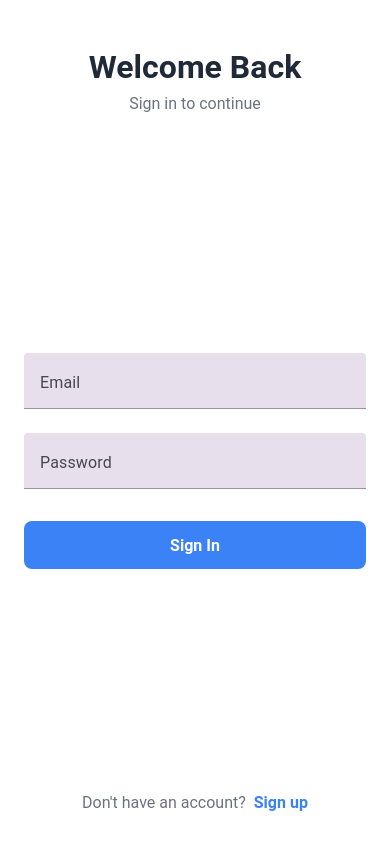
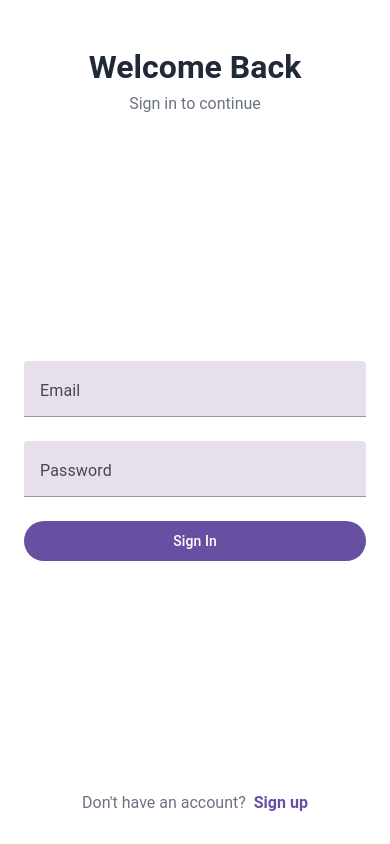
Before and after one commit to roy989898/funny_tarot_app, a React Native app: screen /Login in a window 390 px wide. Built offline with nearby package versions, Linux system fonts and the light colour scheme; what @react-native-vector-icons/material-design-icons would draw is missing.

Commit message:
chnage link color

```diff
--- a/app/screens/LoginPage/LoginScreen.tsx
+++ b/app/screens/LoginPage/LoginScreen.tsx
@@ -1,5 +1,5 @@
 import {View, StyleSheet, TouchableOpacity} from "react-native";
-import {Text, TextInput,} from 'react-native-paper'
+import {Text, TextInput, Button, useTheme} from 'react-native-paper'
 
 import {SafeAreaView} from "react-native-safe-area-context";
 import type {NativeStackScreenProps} from "@react-navigation/native-stack";
@@ -9,6 +9,7 @@ import React, {useState} from "react";
 type Props = NativeStackScreenProps<RootStackParamList, 'Login'>;
 
 export function LoginScreen({navigation}: Props): React.JSX.Element {
+    const theme = useTheme();
     const [email, setEmail] = useState('');
     const [password, setPassword] = useState('');
 
@@ -16,6 +17,7 @@ export function LoginScreen({navigation}: Props): React.JSX.Element {
         <SafeAreaView style={styles.container}>
             <View style={styles.content}>
                 <View style={styles.header}>
+                    {/*TODO here change to ICON or something*/}
                     <Text style={styles.title}>Welcome Back</Text>
                     <Text style={styles.subtitle}>Sign in to continue</Text>
                 </View>
@@ -48,15 +50,18 @@ export function LoginScreen({navigation}: Props): React.JSX.Element {
                         />
                     </View>
 
-                    <TouchableOpacity style={styles.button}>
+                    {/* <TouchableOpacity style={styles.button}>
                         <Text style={styles.buttonText}>Sign In</Text>
-                    </TouchableOpacity>
+                    </TouchableOpacity>*/}
+                    <Button mode="contained" onPress={() => console.log('Sign In')}>
+                        Sign In
+                    </Button>
                 </View>
 
                 <View style={styles.footer}>
                     <Text style={styles.footerText}>Don&#39;t have an account?</Text>
                     <TouchableOpacity>
-                        <Text style={styles.footerLink}>Sign up</Text>
+                        <Text style={{color: theme.colors.primary, ...styles.footerLink}}>Sign up</Text>
                     </TouchableOpacity>
                 </View>
             </View>
@@ -115,18 +120,18 @@ const styles = StyleSheet.create({
         fontSize: 16, // 8pt × 2
         // backgroundColor: '#FFFFFF',
     },
-    button: {
+    /*  button: {
           height: 48, // 8pt × 6
           backgroundColor: '#3B82F6',
           borderRadius: 8, // 8pt × 1
           justifyContent: 'center',
           alignItems: 'center',
           marginTop: 8, // 8pt × 1
-    },
+      },*/
     buttonText: {
         fontSize: 16, // 8pt × 2
-        fontWeight: '600',
-        color: '#FFFFFF',
+        // fontWeight: '600',
+        // color: '#FFFFFF',
     },
     footer: {
         flexDirection: 'row',
@@ -142,6 +147,6 @@ const styles = StyleSheet.create({
     footerLink: {
         fontSize: 16, // 8pt × 2
         fontWeight: '600',
-        color: '#3B82F6',
+        // color: '#3B82F6',
     },
 });
```
Lines whose indentation alone changed are shown as unchanged.
